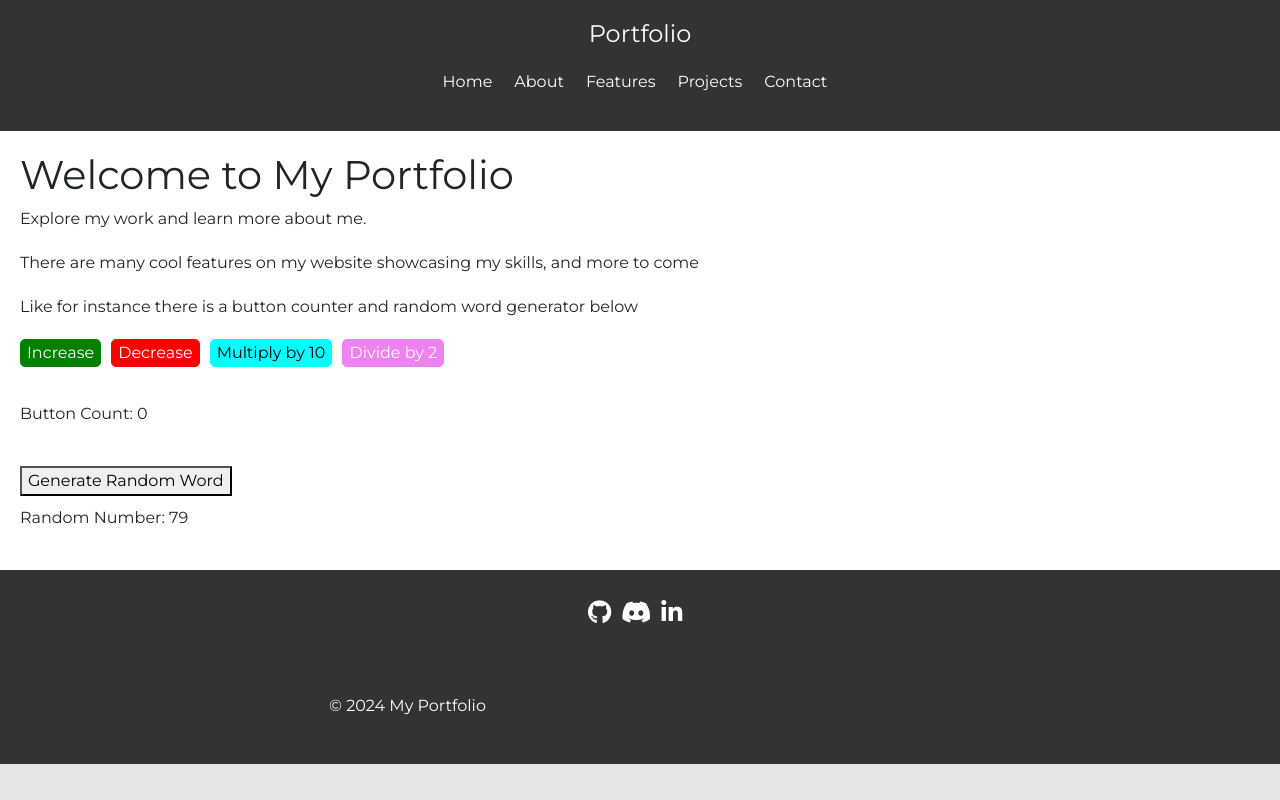
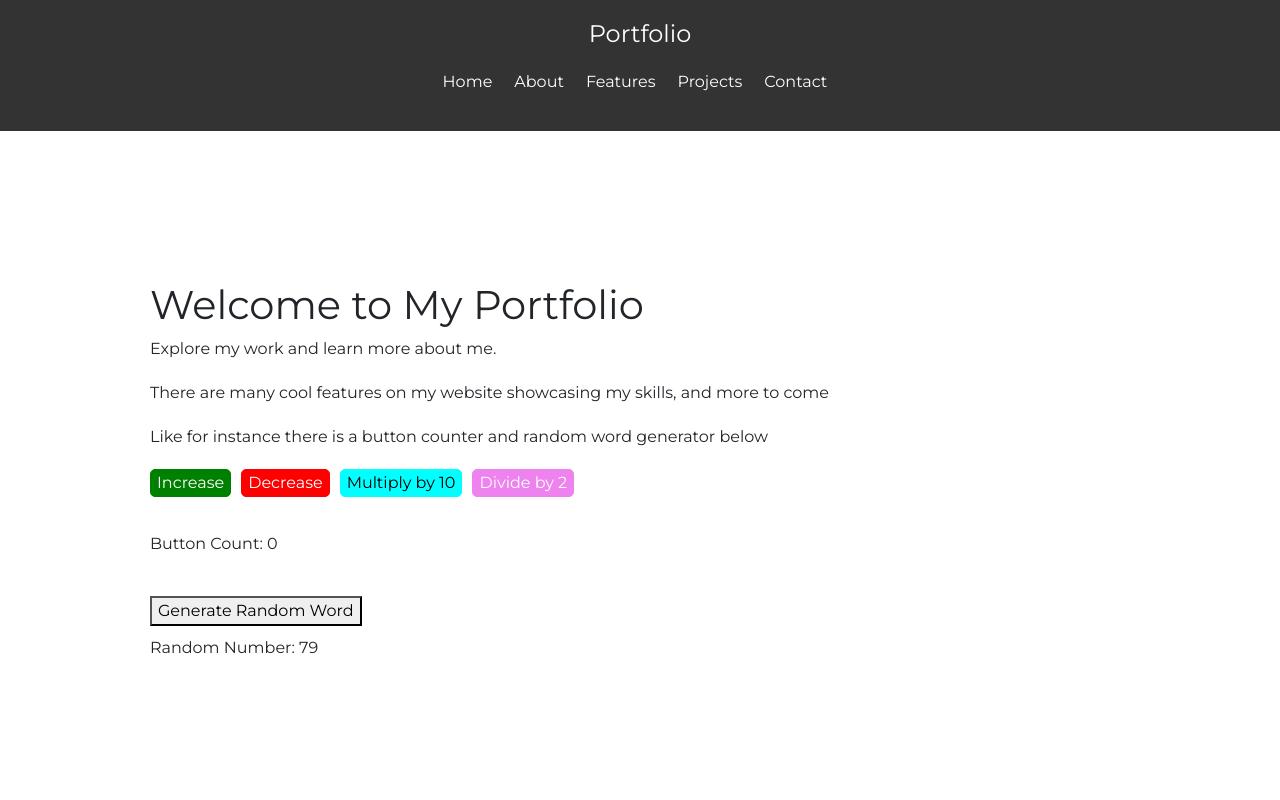
Before and after one commit to Jaymiller2002/Portfolio-Landing-Page, a React (Vite) app: page / in a window 1280 px wide. Shown: the top 800 px of the page. Built offline with nearby package versions, Linux system fonts and the light colour scheme.

Commit message:
section css padding change

```diff
--- a/src/App.css
+++ b/src/App.css
@@ -67,7 +67,7 @@ section {
   width: 100%;
   background-color: #fff;
   box-shadow: 0 4px 8px rgba(0, 0, 0, 0.1);
-  padding: 20px;
+  padding: 150px;
   height: 100%; /* Make section fill the height of viewport */
 }
 
```
